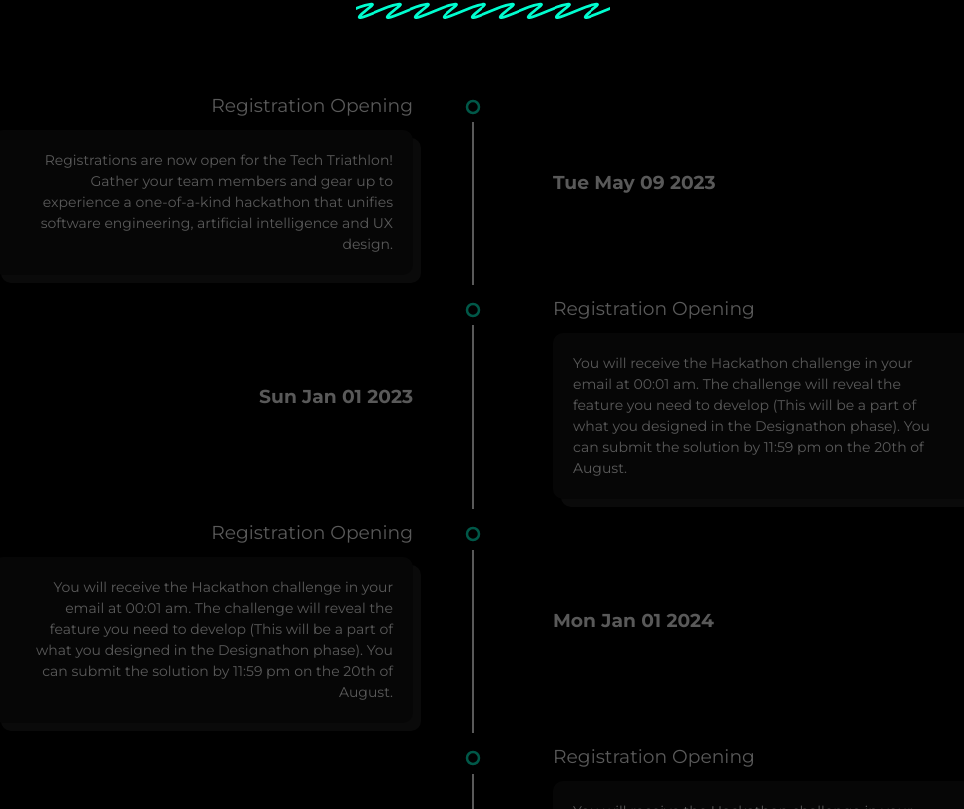
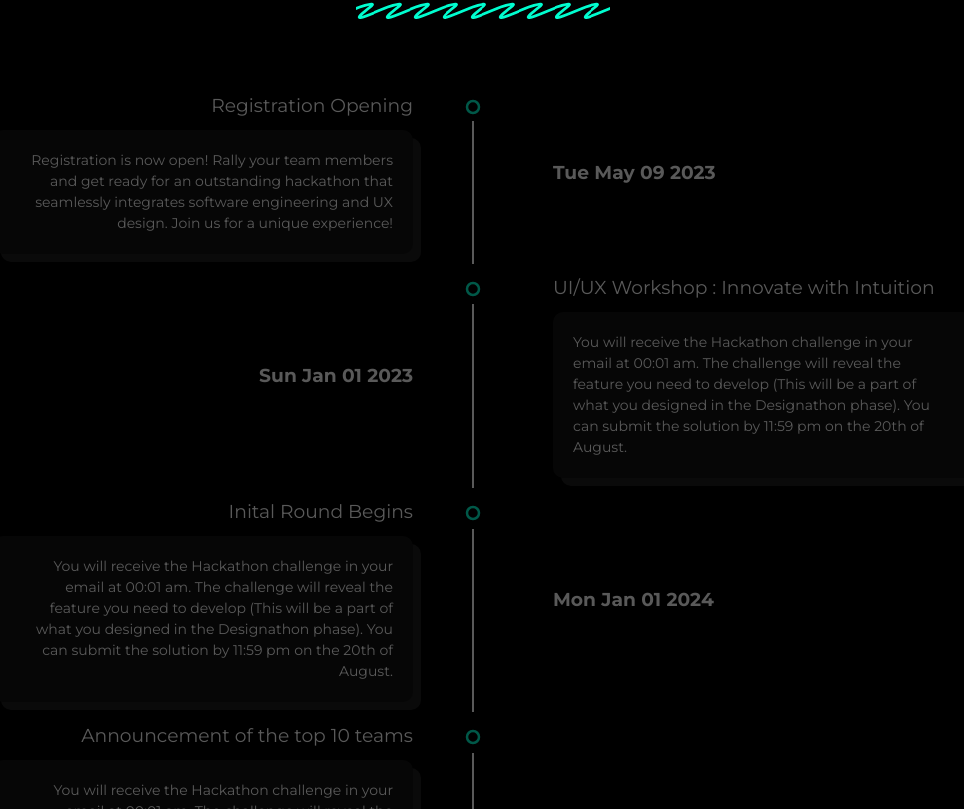
Before and after one commit to RACIIT/PARALLAX24, a React (Vite) app: page / in a window 1280 px wide. Shown: the part 2031-2840 px from the top of the page, without its empty margins (157-1121 px from the left). Built offline with nearby package versions, Linux system fonts and the light colour scheme.

Commit message:
Update Schedule.jsx
added relevant titles

```diff
--- a/src/components/Schedule.jsx
+++ b/src/components/Schedule.jsx
@@ -14,26 +14,33 @@ function Schedule() {
           isRight={false}
           date="2023-05-09"
           title="Registration Opening"
-          description="Registrations are now open for the Tech Triathlon! Gather your team
-          members and gear up to experience a one-of-a-kind hackathon that
-          unifies software engineering, artificial intelligence and UX design."
+          description="Registration is now open! Rally your team members and
+          get ready for an outstanding hackathon that seamlessly integrates
+          software engineering and UX design. Join us for a unique experience!"
         />
         <ScheduleDate
           isRight={true}
           date="2023-01-01"
-          title="Registration Opening"
+          title="UI/UX Workshop : Innovate with Intuition"
           description="You will receive the Hackathon challenge in your email at 00:01 am. The challenge will reveal the feature you need to develop (This will be a part of what you designed in the Designathon phase). You can submit the solution by 11:59 pm on the 20th of August."
         />
         <ScheduleDate
           isRight={false}
           date="2024-01-01"
-          title="Registration Opening"
+          title="Inital Round Begins"
+          description="You will receive the Hackathon challenge in your email at 00:01 am. The challenge will reveal the feature you need to develop (This will be a part of what you designed in the Designathon phase). You can submit the solution by 11:59 pm on the 20th of August."
+        />
+
+        <ScheduleDate
+          isRight={false}
+          date="2024-01-01"
+          title="Announcement of the top 10 teams"
           description="You will receive the Hackathon challenge in your email at 00:01 am. The challenge will reveal the feature you need to develop (This will be a part of what you designed in the Designathon phase). You can submit the solution by 11:59 pm on the 20th of August."
         />
         <ScheduleDate
           isRight={true}
           date="2024-01-01"
-          title="Registration Opening"
+          title="Grand Finale : The 24 Hour Designathon"
           description="You will receive the Hackathon challenge in your email at 00:01 am. The challenge will reveal the feature you need to develop (This will be a part of what you designed in the Designathon phase). You can submit the solution by 11:59 pm on the 20th of August."
         />
       </SubContainer>
```
